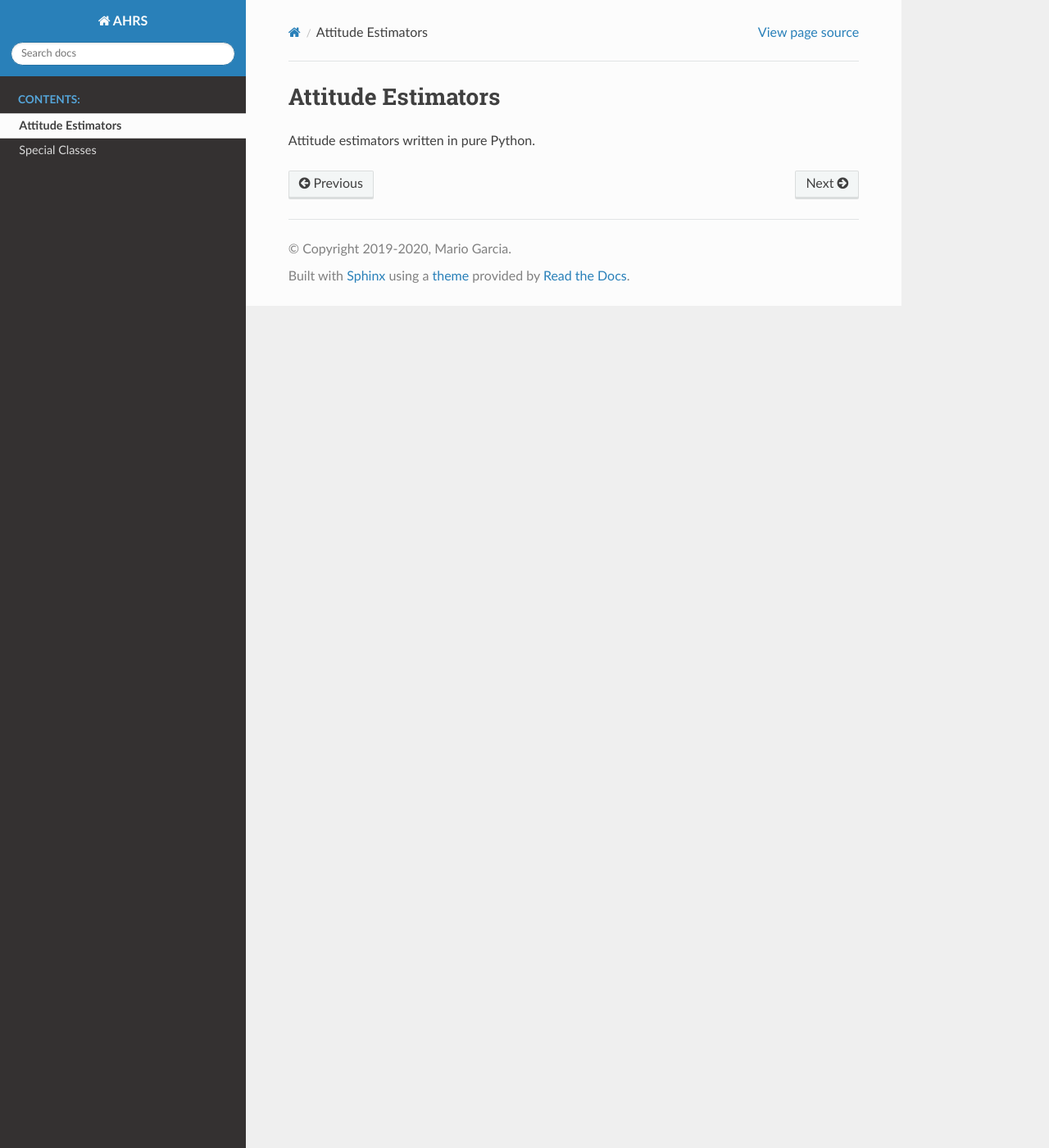
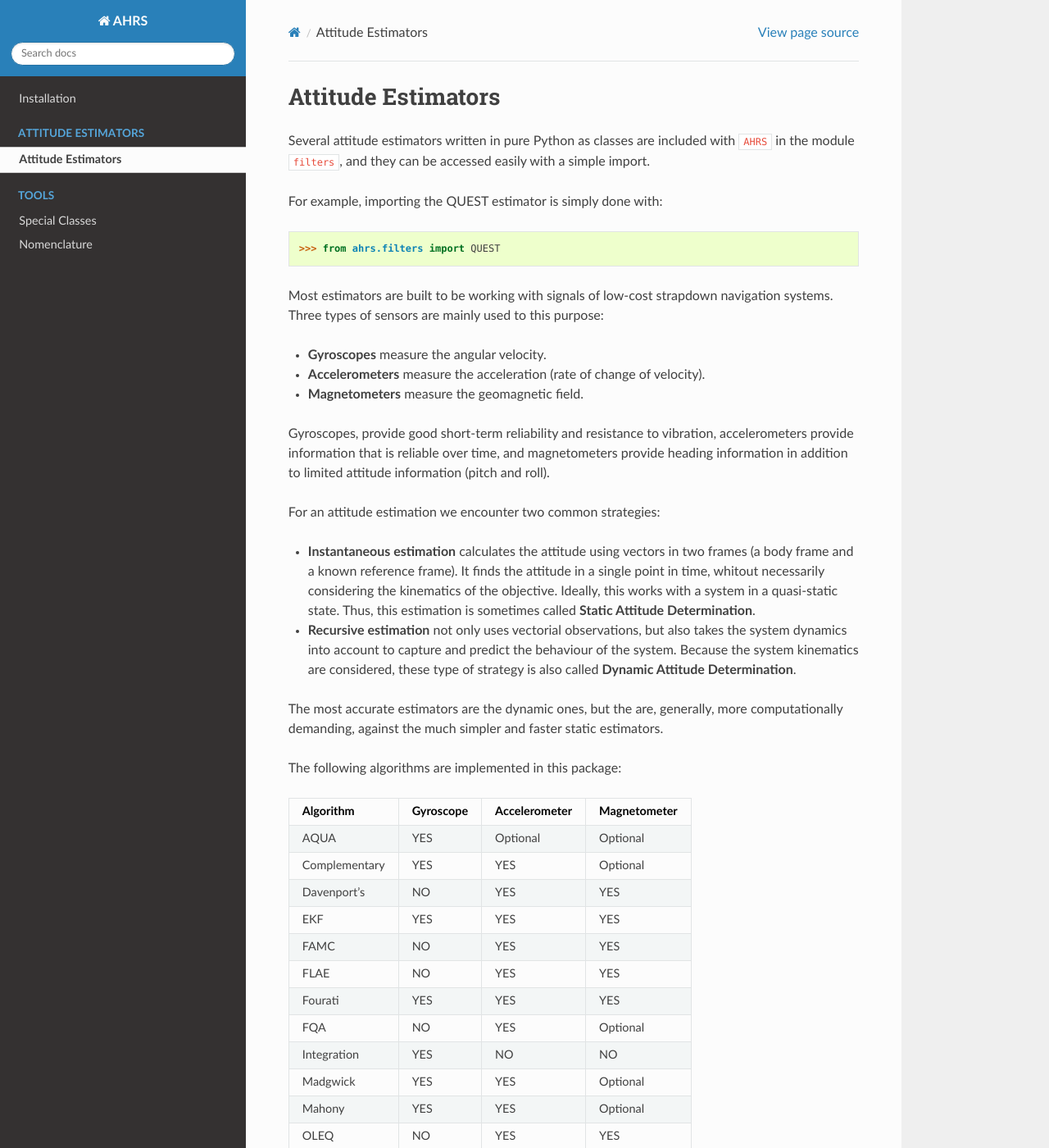
Before and after one commit to Mayitzin/ahrs, a Sphinx documentation site: the page built from docs/source/filters.rst, in a window 1280 px wide and 1400 px high. Shown: the whole window at 82% size. Built offline with Sphinx 7.4.7 and the Read the Docs theme 2.0.0, drawn with Linux system fonts in a browser that asks for light colours; some of the changed text lies outside the part shown.

Commit message:
Add pages to docs and fix docstrings.
- Remove unused graphs.
- Add installation and nomeclature pages to docs.
- Add information to filters page of docs.
- Restructure the main page and side bar navigation in docs.
- Fix rendering of code in docstring of quaternion.
- Fix imports in EKF estimator.
- Fix variable names in TRIAD documentation.
- Minor fix in information of README.

```diff
--- a/docs/source/filters.rst
+++ b/docs/source/filters.rst
@@ -2,10 +2,70 @@
 Attitude Estimators
 ===================
 
-Attitude estimators written in pure Python.
+Several attitude estimators written in pure Python as classes are included with
+``AHRS`` in the module ``filters``, and they can be accessed easily with a
+simple import.
+
+For example, importing the QUEST estimator is simply done with:
+
+.. code-block:: python
+
+   >>> from ahrs.filters import QUEST
+
+Most estimators are built to be working with signals of low-cost strapdown
+navigation systems. Three types of sensors are mainly used to this purpose:
+
+- **Gyroscopes** measure the angular velocity.
+- **Accelerometers** measure the acceleration (rate of change of velocity).
+- **Magnetometers** measure the geomagnetic field.
+
+Gyroscopes, provide good short-term reliability and resistance to vibration,
+accelerometers provide information that is reliable over time, and
+magnetometers provide heading information in addition to limited attitude
+information (pitch and roll).
+
+For an attitude estimation we encounter two common strategies:
+
+- **Instantaneous estimation** calculates the attitude using vectors in two
+  frames (a body frame and a known reference frame). It finds the attitude in a
+  single point in time, whitout necessarily considering the kinematics of the
+  objective. Ideally, this works with a system in a quasi-static state. Thus,
+  this estimation is sometimes called **Static Attitude Determination**.
+- **Recursive estimation** not only uses vectorial observations, but also takes
+  the system dynamics into account to capture and predict the behaviour of the
+  system. Because the system kinematics are considered, these type of strategy
+  is also called **Dynamic Attitude Determination**.
+
+The most accurate estimators are the dynamic ones, but the are, generally, more
+computationally demanding, against the much simpler and faster static
+estimators.
+
+The following algorithms are implemented in this package:
+
+=============  =========  =============  ============
+Algorithm      Gyroscope  Accelerometer  Magnetometer
+=============  =========  =============  ============
+AQUA           YES        Optional       Optional
+Complementary  YES        YES            Optional
+Davenport's    NO         YES            YES
+EKF            YES        YES            YES
+FAMC           NO         YES            YES
+FLAE           NO         YES            YES
+Fourati        YES        YES            YES
+FQA            NO         YES            Optional
+Integration    YES        NO             NO
+Madgwick       YES        YES            Optional
+Mahony         YES        YES            Optional
+OLEQ           NO         YES            YES
+QUEST          NO         YES            YES
+ROLEQ          NO         YES            YES
+SAAM           NO         YES            YES
+Tilt           NO         YES            Optional
+TRIAD          NO         YES            YES
+=============  =========  =============  ============
 
 .. toctree::
-   :maxdepth: 2
+   :maxdepth: 1
 
    filters/angular
    filters/aqua
@@ -16,11 +76,11 @@ Attitude estimators written in pure Python.
    filters/flae
    filters/fourati
    filters/fqa
-   filters/tilt
    filters/madgwick
    filters/mahony
    filters/oleq
    filters/quest
    filters/roleq
    filters/saam
+   filters/tilt
    filters/triad
```
Also changed, not shown: README.md (+7 -6 lines), docs/source/index.rst (+34 -9 lines), docs/source/installation.rst (added, +41 -0 lines), docs/source/nomenclature.rst (added, +141 -0 lines), plot_quaternions_screenshot.png (deleted), plot_sensors_screenshot.png (deleted), plot_sensors_simple_screenshot.png (deleted), 5 other files.
